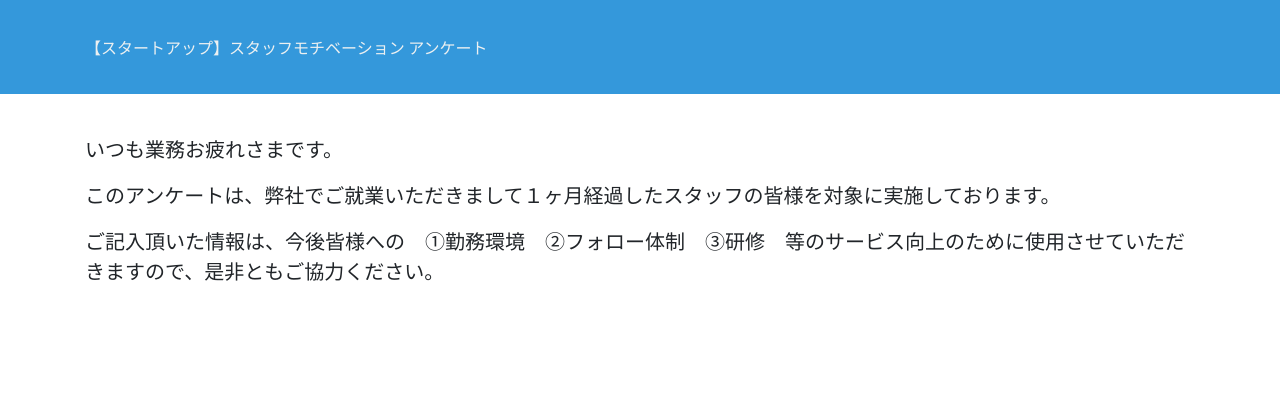
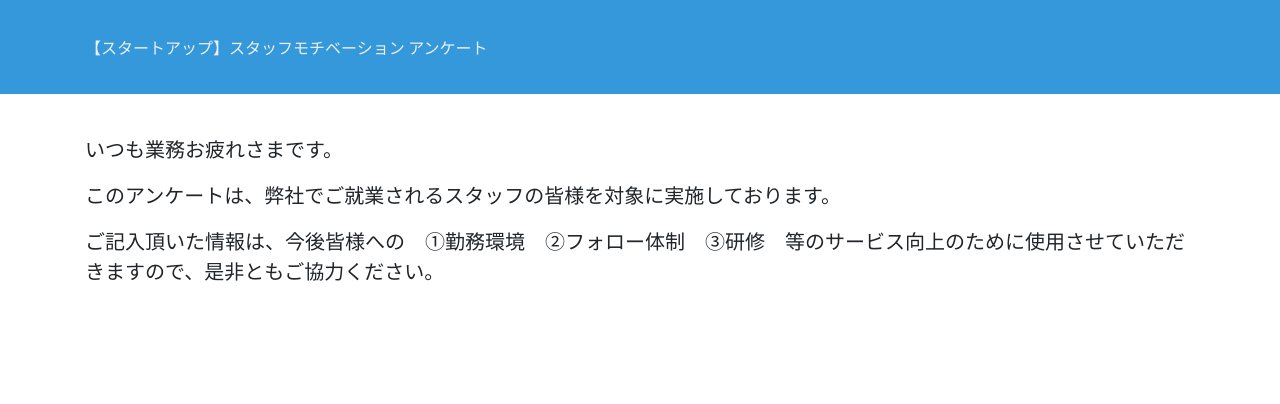
Before and after one commit to nak-244/2021TMJ-, a plain HTML site: page docs/start/index.html in a window 1280 px wide. Shown: the top 404 px of the page. Drawn offline with nearby package versions, Linux system fonts and the light colour scheme.

Commit message:
Update index.html

```diff
--- a/docs/start/index.html
+++ b/docs/start/index.html
@@ -89,7 +89,7 @@
         <div class="row my-4">
           <div class="col-12">
             <p class="lead">いつも業務お疲れさまです。</p>
-            <p class="lead">このアンケートは、弊社でご就業いただきまして１ヶ月経過したスタッフの皆様を対象に実施しております。</p>
+            <p class="lead">このアンケートは、弊社でご就業されるスタッフの皆様を対象に実施しております。</p>
             <p class="lead">ご記入頂いた情報は、今後皆様への　①勤務環境　②フォロー体制　③研修　等のサービス向上のために使用させていただきますので、是非ともご協力ください。</p>
           </div>
         </div>
```
